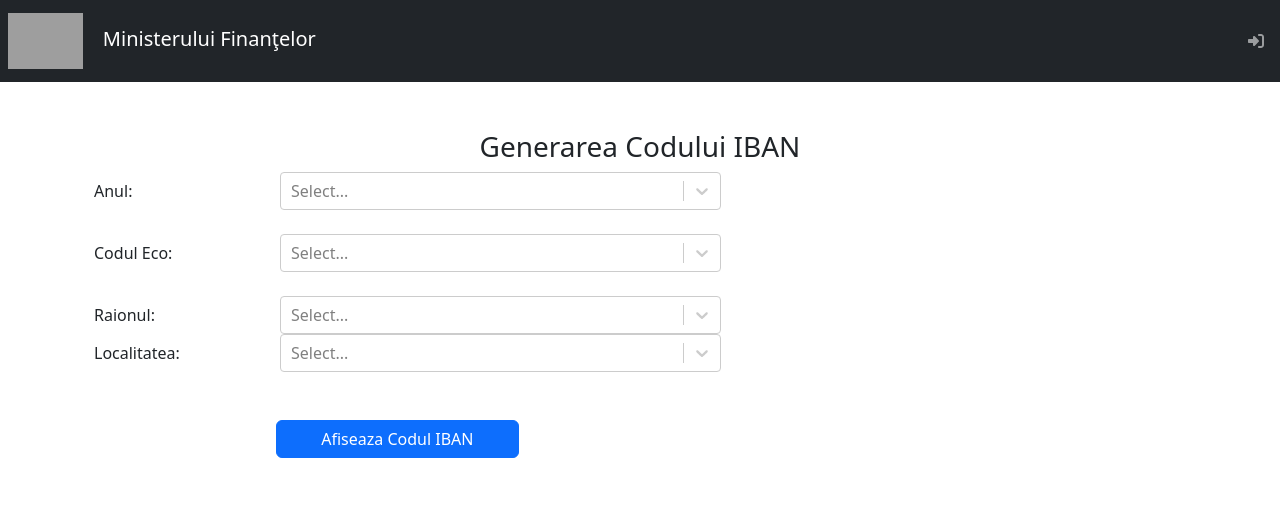
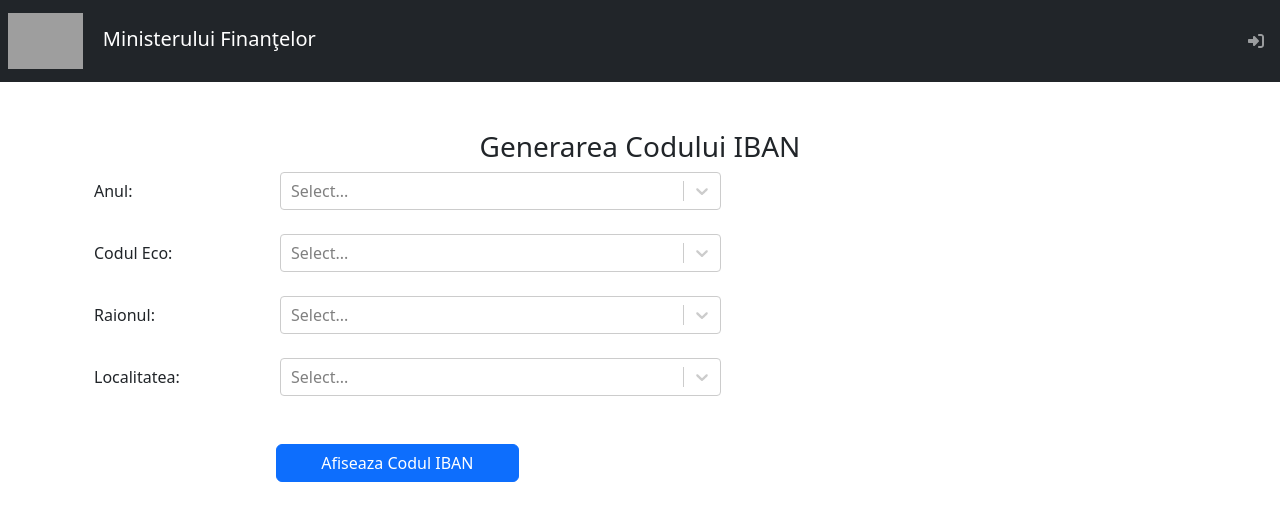
Before and after one commit to devLeon93/iban-code-generation, a React (Create React App) app in the folder icg-frontend/: page /profile in a window 1280 px wide. Shown: the top 520 px of the page. Built offline with nearby package versions, Linux system fonts and the light colour scheme; no server answers; grey boxes are pictures that could not be loaded.

Commit message:
add some changes

```diff
--- a/icg-frontend/src/components/Profile.js
+++ b/icg-frontend/src/components/Profile.js
@@ -149,7 +149,7 @@ const Profile = () => {
                     </div>
                 </div>}
 
-                { !vil && <div className="row mt-6">
+                { !vil && <div className="row mt-4">
                     <label htmlFor="localitatea" className="col-sm-2 col-form-label">Localitatea:</label>
                     <div className="col-sm-5">
                         <Select className="sel" />
```
